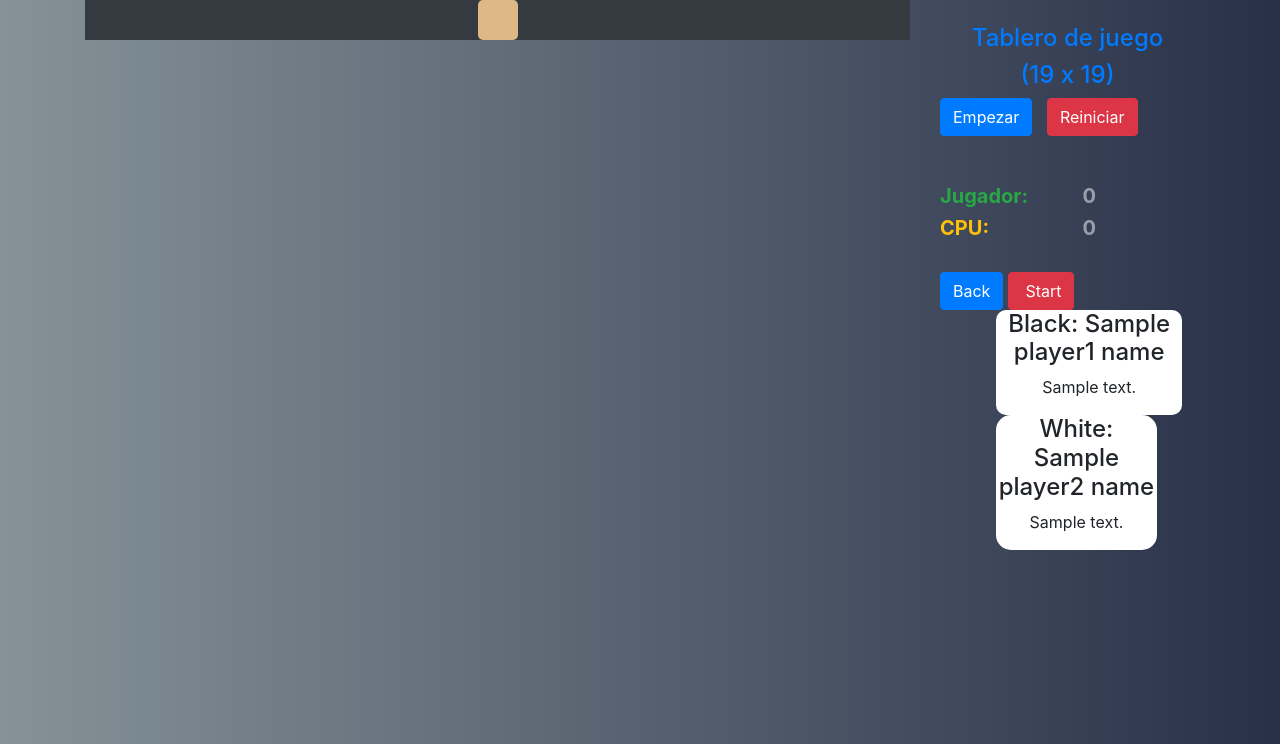
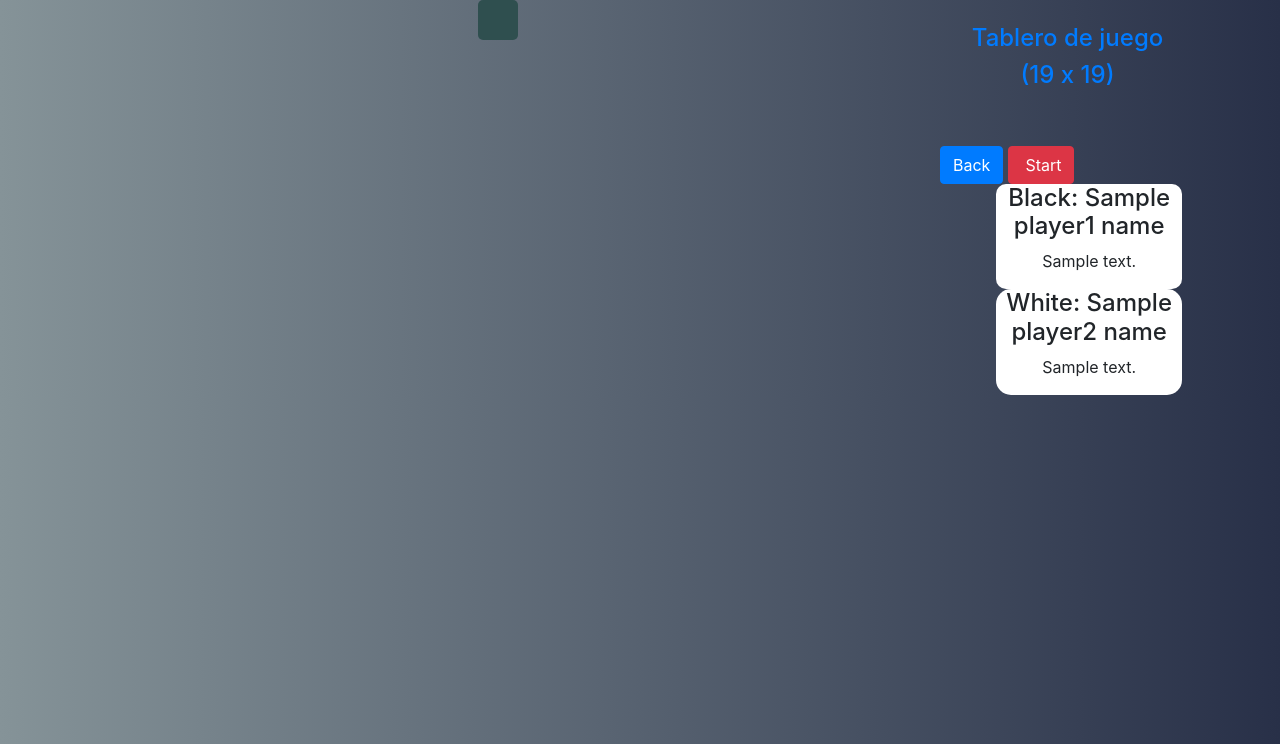
Before and after one commit to rjuliangt/IA-Go-moku, a Python web app: template Gomoku/Web/templates/start.html in a window 1280 px wide. Shown: the part 56-800 px from the top of the page. Run offline with Jinja, Linux system fonts and the light colour scheme; the template is opened without the code that fills it: most values are stand-ins (such as "Sample title", 1, 10 or a date in 2020); some libraries are stand-ins or nearby versions.

Commit message:
start template

```diff
--- a/Gomoku/Web/static/css/start.css
+++ b/Gomoku/Web/static/css/start.css
@@ -1,6 +1,6 @@
 
 #board {
-    background: burlywood;
+    background: darkslategray;
     background: -webkit-linear-gradient(to right, #859398, #283048);
     border-radius: 5px;
 }
@@ -17,7 +17,7 @@
 #player2-div {
     float: left;
     margin-left: 22%;
-    margin-right: 15%;
+    margin-right: 5%;
     text-align: center;
     background: white;
     border-radius: 15px;
--- a/Gomoku/Web/templates/start.html
+++ b/Gomoku/Web/templates/start.html
@@ -19,7 +19,7 @@
     <div class="collapse navbar-collapse" id="navbarTogglerDemo02">
         <ul class="navbar-nav mr-auto">
             <li class="nav-item">
-                <a class="nav-link " href="/game_rules">Rules</a>
+                <a class="nav-link " href="rules">Rules</a>
             </li>
             <li class="nav-item dropdown">
                 <a class="nav-link dropdown-toggle" href="#" id="navbarDropdown" role="button" data-toggle="dropdown" aria-haspopup="true" aria-expanded="false">
@@ -37,7 +37,7 @@
     <div class="container mar-top">
     <div class="row justify-content-center ">
         <div class="col-sm-9 " >
-            <div class="table table-bordered table-sm table-dark" id="board-div" style="height: {{ board_size*40 }}px">
+            <div  id="board-div" style="height: {{ board_size*40 }}px">
                 <canvas id="board" width="{{ board_size*40 }}px" height="{{ board_size*40 }}px">
                     canvas </canvas>
                 <canvas id="transparent-board" width="{{ board_size*40 }}px" height="{{ board_size*40 }}px"
@@ -53,31 +53,10 @@
                     <h4 class="text-white text-center text-primary " > (19 x 19)</h4>
                 </div>
             </div>
-            <div class="row">
-                <div class="col-sm-12">
-                    <button type="button" class="btn btn-primary">Empezar</button>
-                    <button type="button" class="btn btn-danger" style="margin-left: 10px">Reiniciar</button>
-                </div>
-            </div>
             <br>
             <br>
             <div class="row">
-                <div class="col-sm-6">
-                    <h5 class="text-white text-left text-success"><strong>Jugador:</strong></h5>
-                </div>
-                <div class="col-sm-6">
-                    <h5 class="text-white text-left text-white-50"><strong>0</strong></h5>
-                </div><br>
-                <div class="col-sm-6">
-                    <h5 class="text-white text-warning"> <strong>CPU:</strong></h5>
-                </div>
-                <div class="col-sm-6">
-                    <h5 class="text-white text-left text-white-50"><strong>0</strong></h5>
-                </div><br>
-            </div>
-            <br>
-            <div class="row">
-                <div class="container">
+                <div class="col-md-auto">
                     <a href="{{ url_for('configure.configure') }}">
                         <input class="btn btn-primary" type="button" value="Back"></a>
                     <input class="btn btn-danger" id="start-button" type="button" value=" Start" onclick="start_game()">
```
